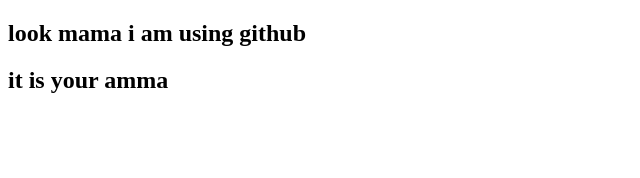
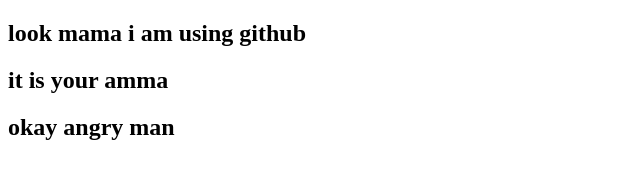
Before and after one commit to jubaerahmedtamim/my-first-website, a plain HTML site: page index.html in a window 1280 px wide. Shown: the whole page, without its empty margins (0-640 px from the left). Drawn offline with Linux system fonts and the light colour scheme.

Commit message:
i agree with you

```diff
--- a/index.html
+++ b/index.html
@@ -8,5 +8,6 @@
 <body>
     <h2>look mama i am using github</h2>
     <h2> it is your amma</h2>
+    <h2>okay angry man</h2>
 </body>
 </html>
```
